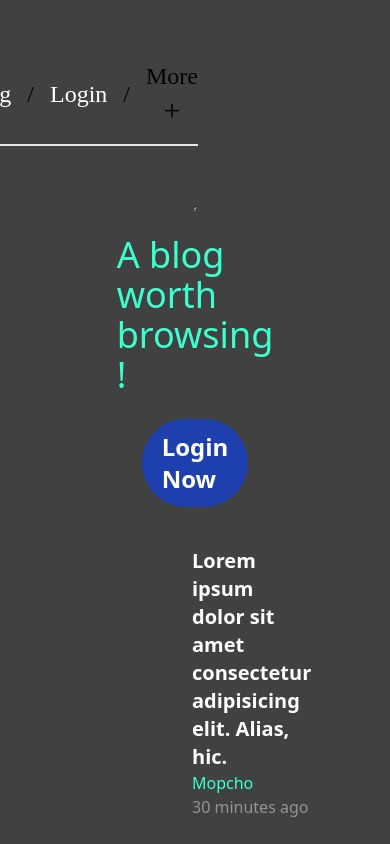
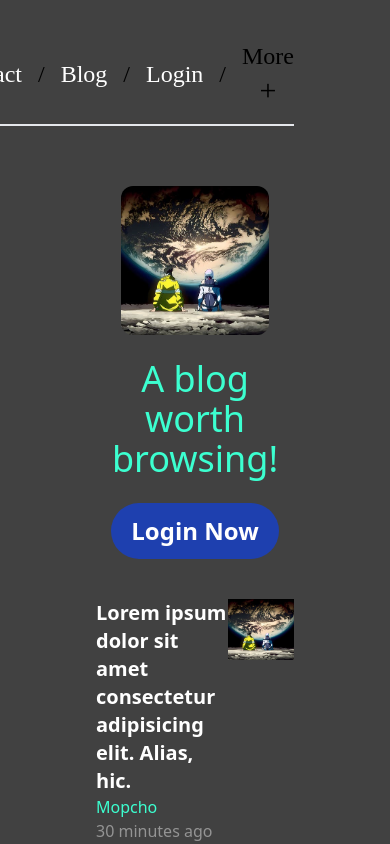
Before and after one commit to Mopcho/Small-NextJs-Project, a Next.js app in the folder client/: page / in a window 390 px wide. Shown: the top 844 px of the page. Built offline with nearby package versions, Linux system fonts and the light colour scheme; a web font is replaced by a local one.

Commit message:
Added some responsiveness

```diff
--- a/client/src/app/(home)/layout.tsx
+++ b/client/src/app/(home)/layout.tsx
@@ -6,7 +6,7 @@ export default function HomeLayout({
   children: React.ReactNode
 }) {
   return (
-    <section className="mx-48 my-10">
+    <section className="spacer">
         <nav className="flex py-5 justify-end polysans-font">
             <ul className="flex gap-4 text-2xl justify-center items-center justify-items-center border-b-2 pb-4 border-white-400">
                 <MenuLink href={'/'}>Home</MenuLink>
--- a/client/src/app/(home)/page.tsx
+++ b/client/src/app/(home)/page.tsx
@@ -7,7 +7,7 @@ export default function Home() {
     <section className="hero-layout mt-10">
       <main className='flex flex-col items-center gap-6'>
         <img src={HOMEPAGE_IMAGE.src} alt='hero' className="aspect-square rounded-xl w-3/4"></img>
-        <h2 className='text-custom-green text-4xl'>A blog worth browsing !</h2>
+        <h2 className='text-custom-green text-4xl break-keep text-center'>A blog worth browsing!</h2>
         <Link href='/login' className='text-white text-2xl bg-blue-800 py-3 px-5 rounded-full font-bold hover:scale-110'>Login Now</Link>
       </main>
       <aside className='flex flex-col gap-5'>
--- a/client/src/public/stylesheets/global.css
+++ b/client/src/public/stylesheets/global.css
@@ -128,6 +128,15 @@ a {
   }
 }
 
+.spacer {
+  margin: 40px 192px 40px 192px;
+}
+@media (max-width: 1025px) {
+  .spacer {
+    margin: 20px 96px 20px 96px;
+  }
+}
+
 .custom-green {
   color: var(--green);
 }
--- a/client/src/sass/global.scss
+++ b/client/src/sass/global.scss
@@ -145,6 +145,14 @@ a {
   }
 }
 
+.spacer {
+  margin: 40px 192px 40px 192px;
+
+  @media(max-width: $desktop) {
+    margin: 20px 96px 20px 96px;
+  }
+}
+
 .custom-green {
   color: var(--green);
 }
```
Also changed, not shown: 1 other file (tests, documents, lock files or other folders).
